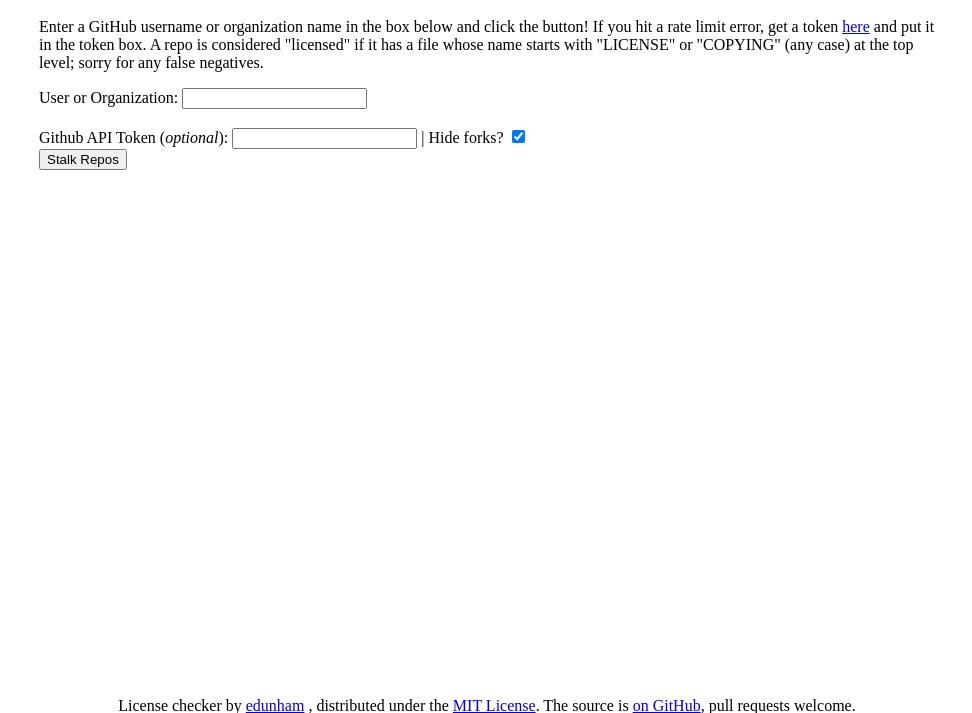
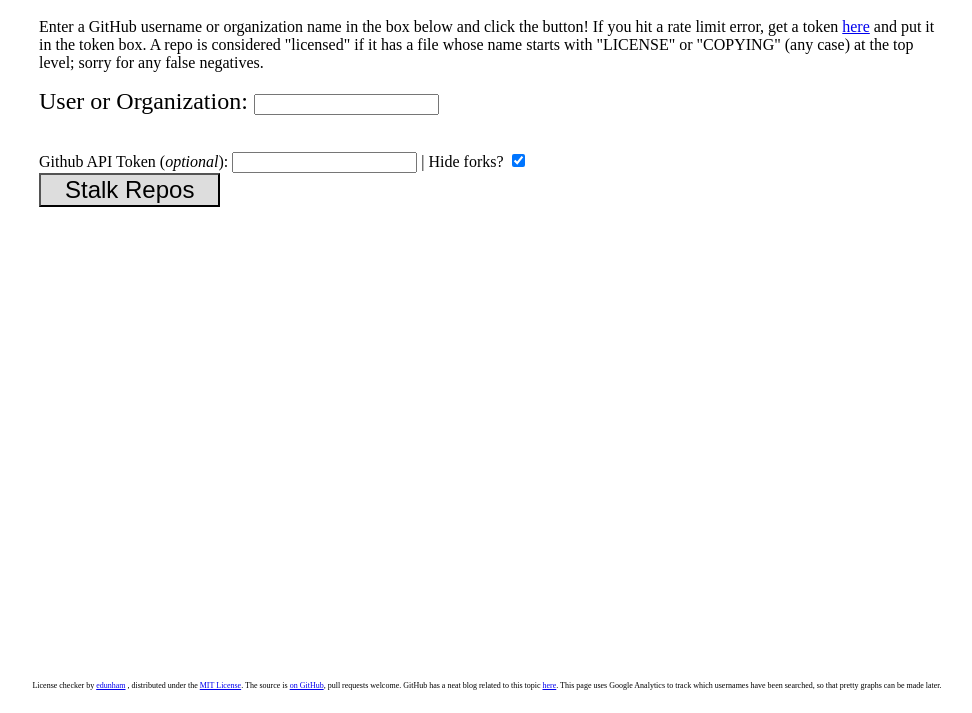
Before and after one commit to edunham/pleaselicense, a plain HTML site: page index.html in a window 1280 px wide. Shown: the part 87-800 px from the top of the page, without its empty margins (153-1125 px from the left). Drawn offline with Linux system fonts and the light colour scheme.

Commit message:
More tidying; fixed footer derp

```diff
--- a/index.html
+++ b/index.html
@@ -23,8 +23,10 @@ negatives.</p>
         </div>
 
         <form id="ghform">
+            <div id="enlarge">
             <label for="ghuser">User or Organization: </label>
             <input type="text" id="ghuser"/>
+            </div>
             <br><br>
             <label for="ghtoken">Github API Token (<i>optional</i>): </label>
             <input type="password" id="ghtoken"/> |
@@ -68,17 +70,14 @@ negatives.</p>
 <div class="staydown" align=center>
 
 <p> License checker by <a href="http://edunham.net/">edunham</a> , distributed
-under the <a href="https://github.com/edunham/pleaselicense/blob/master/LICENSE">
-MIT License</a>.  The source is <a href="https://github.com/edunham/pleaselicense">
-on GitHub</a>, pull requests welcome.  </p>
-
-<p> GitHub has a neat blog related to this topic <a
+under the <a
+href="https://github.com/edunham/pleaselicense/blob/master/LICENSE"> MIT
+License</a>.  The source is <a
+href="https://github.com/edunham/pleaselicense"> on GitHub</a>, pull requests
+welcome.  GitHub has a neat blog related to this topic <a
 href="https://github.com/blog/1964-open-source-license-usage-on-github-com">here</a>.
-</p>
-<p>This page uses Google Analytics to
-track which usernames have been searched, so that pretty graphs can be made
-later.</p>
-</div>
+This page uses Google Analytics to track which usernames have been searched,
+so that pretty graphs can be made later.</p> </div>
 
 <script type="text/javascript" src="gh.js"></script>
 </body>
--- a/style.css
+++ b/style.css
@@ -18,13 +18,15 @@ body { margin: 0; }
         bottom:0;
         position:fixed;
         background-color:white;
+        font-size: .5em;
 }
+
 .hide-fork { display: none; }
 /* MEDIA QUERIES */
 @media screen and (min-width: 47.5em ) {
     .leftColumn { margin-right: 19.5em; }
     .rightColumn { position: absolute; top: 0; right: 0; width: 18.75em; }
-    .staydown{ height: 2em; margin-top: 1em;}
+    .staydown{ height: 5em; margin-top: 1em;}
     .importantstuff{ margin-bottom: 50px; }
 }
 
@@ -33,10 +35,21 @@ body { margin: 0; }
     padding-right: 15%;
     padding-top: 2%;
 }
+#enlarge {
+    font-size: 1.5em;
+}
+#warn {
+    padding: 1em;
+    background-color: #FFFF75;
+    font-size: 1.2em;
+}
 
-.warn {
-    border: 1em;
-    background-color: #FFFFE0;
+button {
+    font-size: 1.5em;
+    background-color: #DDDDDD;
+    padding-left: 1em;
+    padding-right: 1em;
+
 }
 
 /* thanks to Royi Namir on
```
